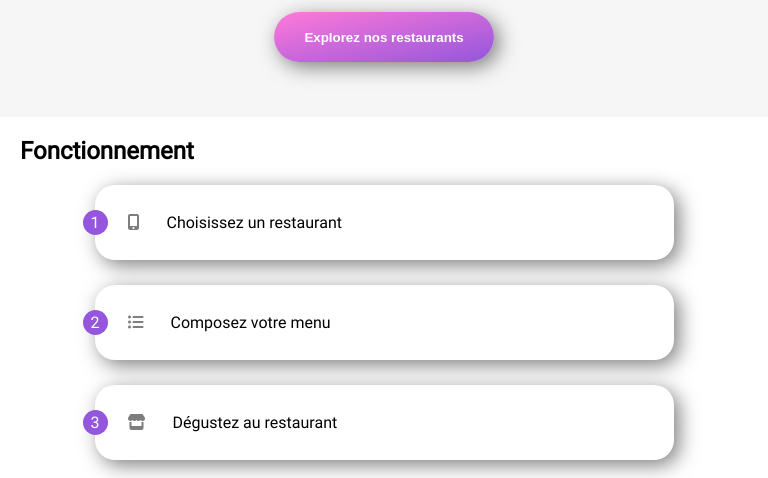
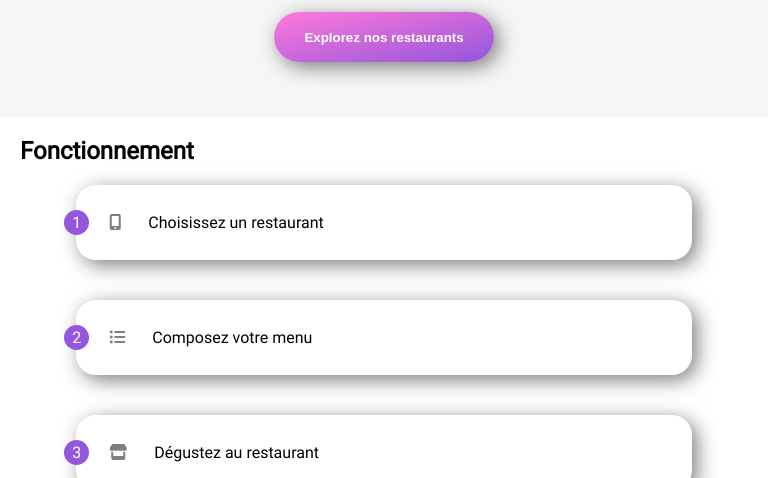
Before and after one commit to Salim-camara/CamaraMohamedSalim_3_24062021, a website: page index.html in a window 768 px wide. Shown: the part 237-715 px from the top of the page. Drawn offline with Linux system fonts and the light colour scheme.

Commit message:
Ajout de la version tablette sur index.html

```diff
--- a/sass/layout/_main_fonctionnement.scss
+++ b/sass/layout/_main_fonctionnement.scss
@@ -18,3 +18,16 @@
     }
 
 }
+
+
+
+                        // VERSION TABLETTE
+
+
+@media screen and (min-width: 768px) and (max-width: 991px) {
+
+    .fonctionnement_second {
+        @include display_column(center);
+    }
+
+}
--- a/sass/pages/_fonctionnement.scss
+++ b/sass/pages/_fonctionnement.scss
@@ -38,3 +38,16 @@
     }
 
 }
+
+
+                        // VERSION TABLETTE
+
+
+@media screen and (min-width: 768px) and (max-width: 991px) {
+
+    .fonctionnement_second_card {
+        width: 80%;
+        margin-bottom: 40px;
+    }
+
+}
--- a/sass_menu/components/_cards.scss
+++ b/sass_menu/components/_cards.scss
@@ -42,6 +42,7 @@
 
 // Animation
 
+// Cascade
 .cards {
     animation-name: cascade;
     animation-duration: 0.6s;
```
Also changed, not shown: sass/layout/_header.scss (+10 -0 lines), css/accueil_desktop.css, 2 other files.
